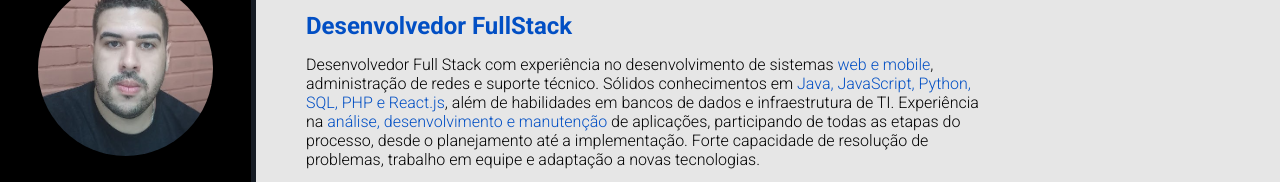
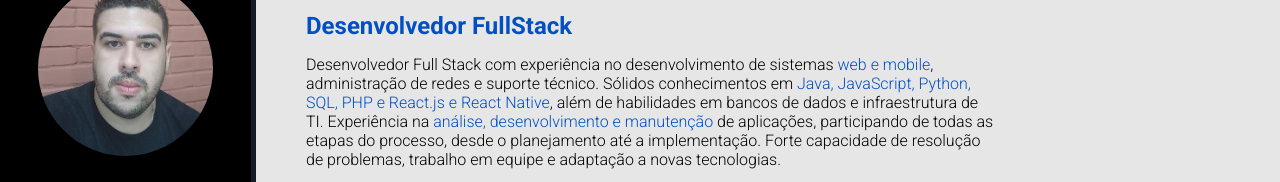
Before and after one commit to andersonreis98/andersonreis98.github.io, a plain HTML site: page index.html in a window 1280 px wide. Shown: the part 102-284 px from the top of the page. Drawn offline with nearby package versions, Linux system fonts and the light colour scheme.

Commit message:
Add React Native to skills in index.html
react native

```diff
--- a/index.html
+++ b/index.html
@@ -34,7 +34,7 @@
       <p class="description">Desenvolvedor Full Stack com experiência no
         desenvolvimento de sistemas
         <span class="highlight">web e mobile</span>, administração de redes e suporte técnico. Sólidos conhecimentos em
-        <span class="highlight">Java, JavaScript, Python, SQL, PHP e React.js</span>, além de habilidades em bancos de dados e infraestrutura de TI. Experiência na
+        <span class="highlight">Java, JavaScript, Python, SQL, PHP e React.js e React Native</span>, além de habilidades em bancos de dados e infraestrutura de TI. Experiência na
         <span class="highlight">análise, desenvolvimento e manutenção</span> de aplicações, participando de todas as etapas do processo, desde o planejamento até a implementação. Forte capacidade de resolução de problemas, trabalho em equipe e adaptação a novas tecnologias.</p>
 
       <a href="https://github.com/andersonreis98" id="btn-projects"><ion-icon name="share-social-outline"></ion-icon> <span>Ver Projetos</span></a>
```
